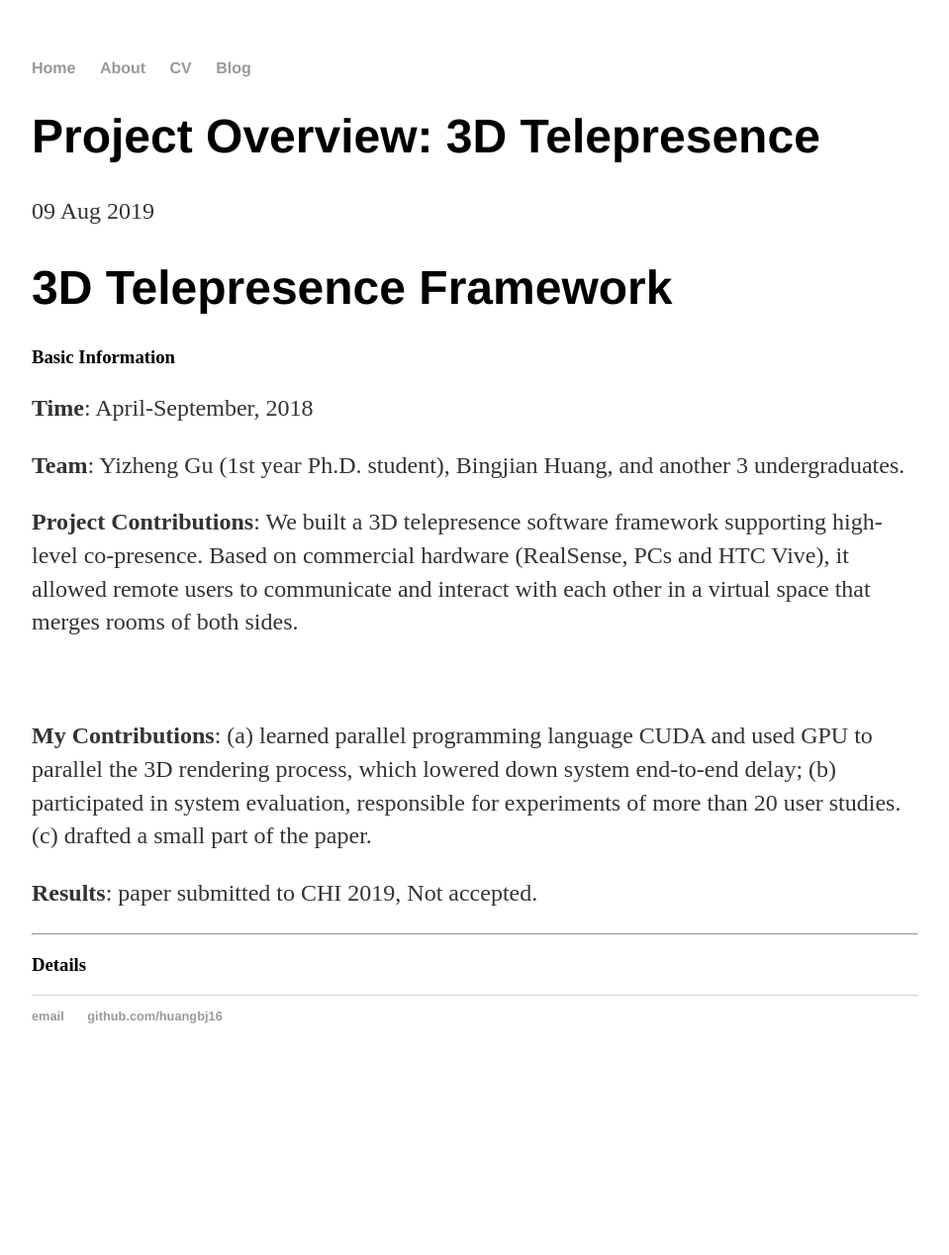
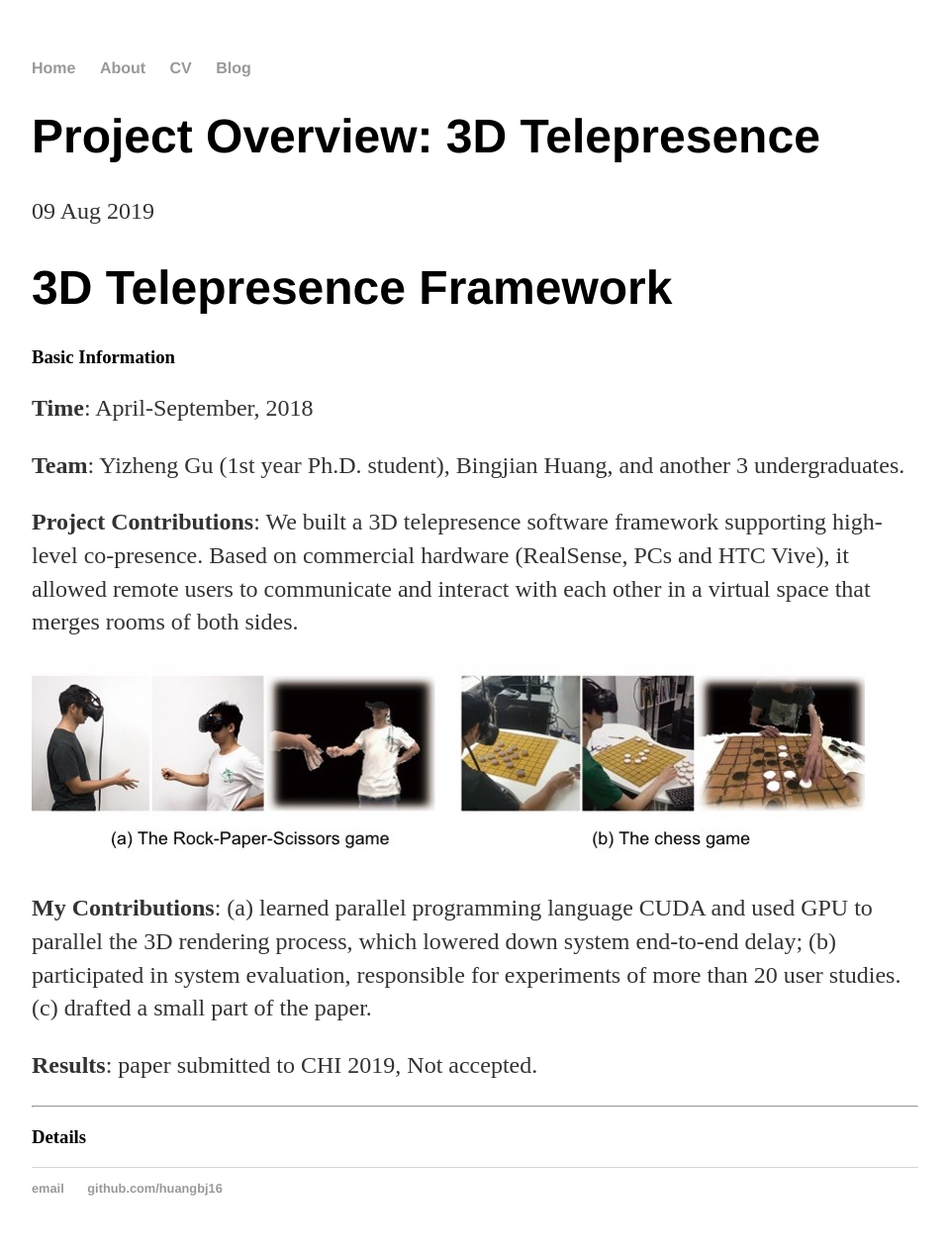
Before and after one commit to huangbj16/huangbj16.github.io, a Jekyll site: the page built from _posts/2019-08-09-3D-Telepresence.md, in a window 1280 px wide. Shown: the whole page at 99% size, without its empty margins (160-1119 px from the left). Built offline with Jekyll 4.4.1, drawn with Linux system fonts in a browser that asks for light colours; before the commit the page ends 1094 px from its top, so only the background shows below that.

Commit message:
modify image path

```diff
--- a/_posts/2019-08-09-3D-Telepresence.md
+++ b/_posts/2019-08-09-3D-Telepresence.md
@@ -16,7 +16,7 @@ date: 2019-08-09
 
 **Project Contributions**: We built a 3D telepresence software framework supporting high-level co-presence. Based on commercial hardware (RealSense, PCs and HTC Vive), it allowed remote users to communicate and interact with each other in a virtual space that merges rooms of both sides.
 
-![](telepresence_game.jpg)
+![](https://github.com/huangbj16/huangbj16.github.io/blob/master/_posts/telepresence_game.jpg)
 
 **My Contributions**: (a) learned parallel programming language CUDA and used GPU to parallel the 3D rendering process, which lowered down system end-to-end delay; (b) participated in system evaluation, responsible for experiments of more than 20 user studies. (c) drafted a small part of the paper.
 
```
